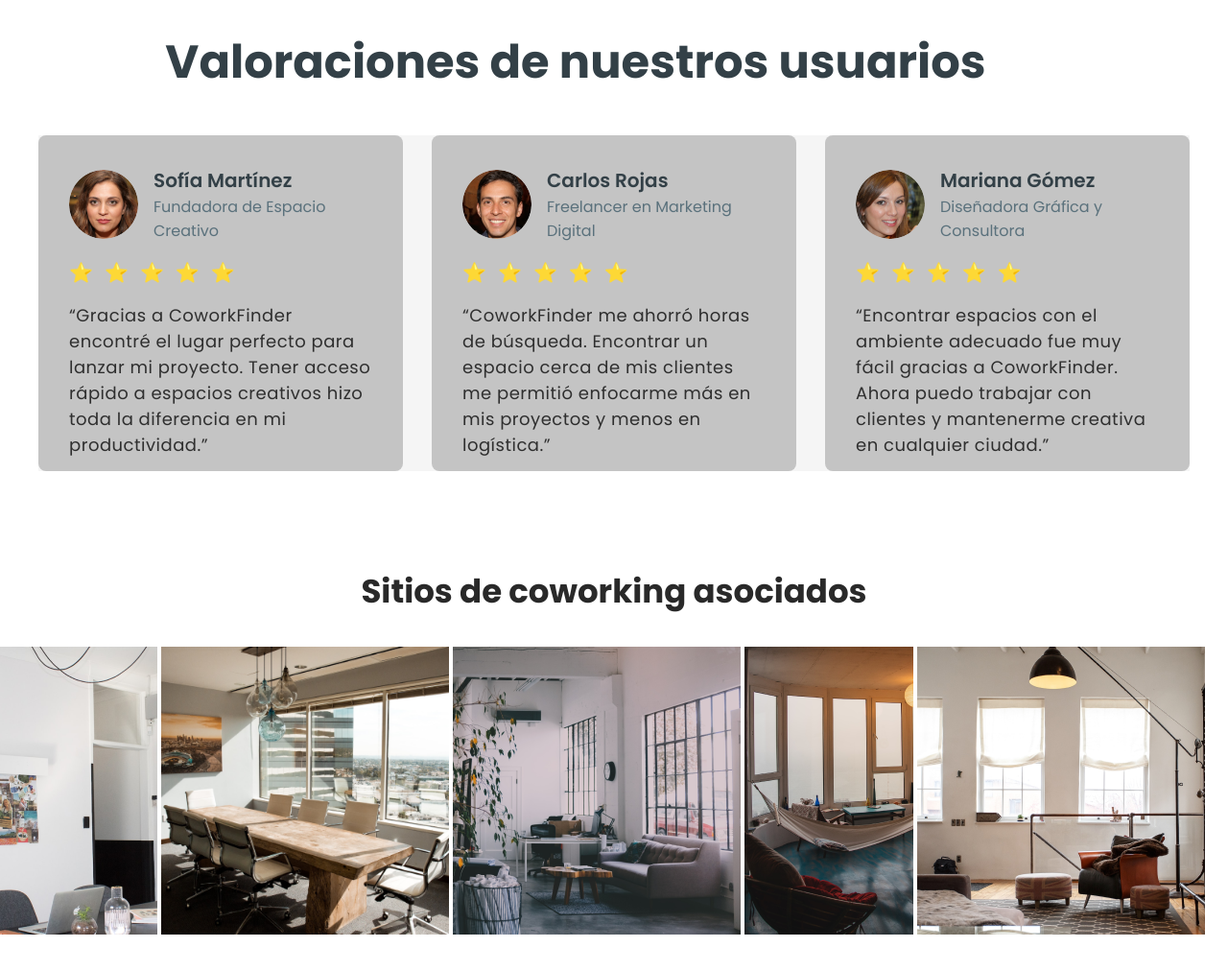
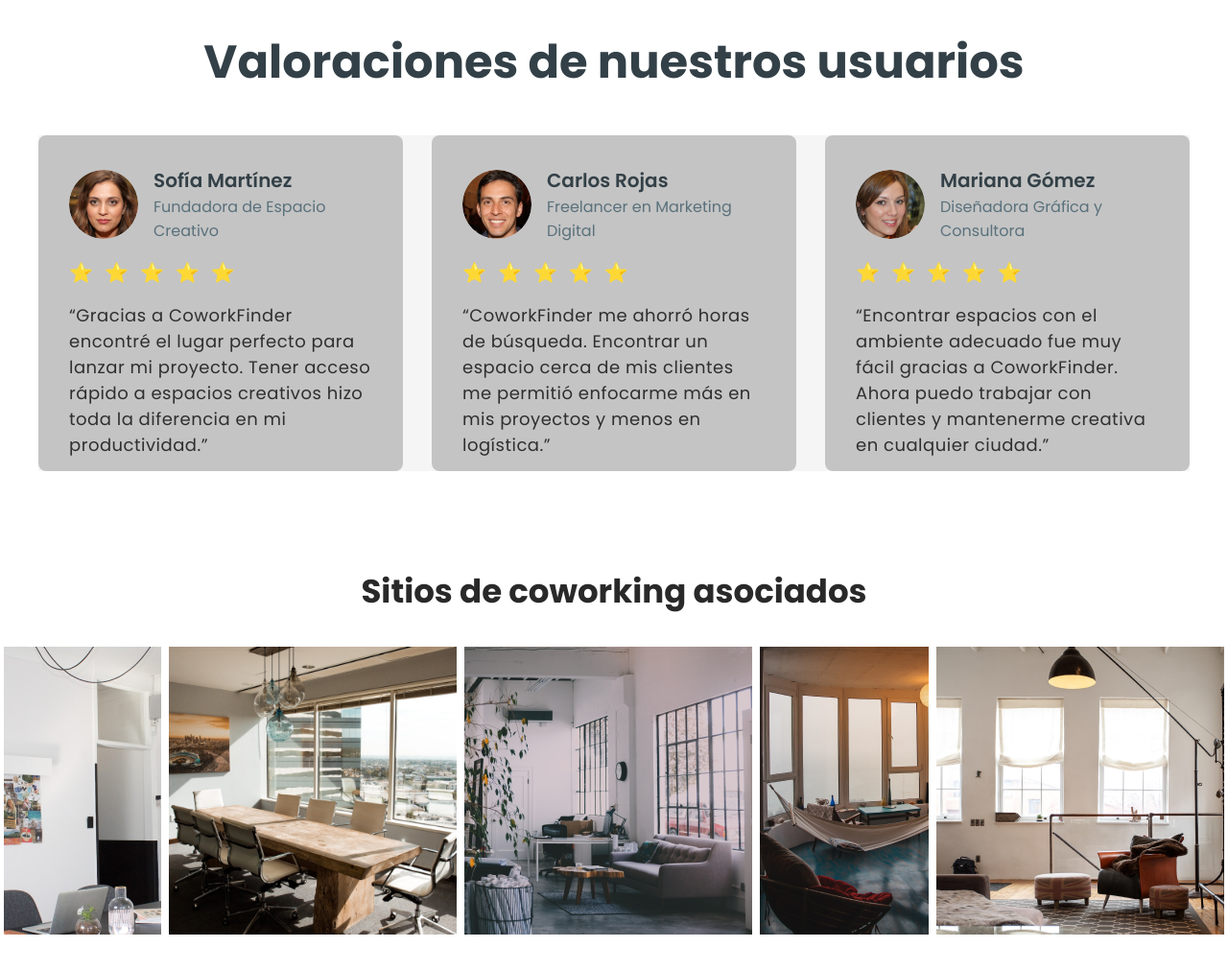
Before and after one commit to jesu1090p/CoworkFinder, a plain HTML site: page index.html in a window 1280 px wide. Shown: the part 2448-3460 px from the top of the page at 96% size. Drawn offline with nearby package versions, Linux system fonts and the light colour scheme.

Commit message:
minor adjustments on centering text

```diff
--- a/styles/galeria.css
+++ b/styles/galeria.css
@@ -2,7 +2,8 @@
     font-family: "Poppins", sans-serif;
     font-size: 34px;
     color: #292929;
-    text-align: center;
+    display: flex;
+    justify-content: center;
     font-weight: bold;
 }
 
@@ -12,5 +13,10 @@
 }
 
 .galeria {
+    display: flex;
+    justify-content: space-around;
+    max-width: 1440px;
     padding-bottom: 120px;
+    align-items: center;
+    margin: 0 auto;
 }
--- a/styles/valoraciones.css
+++ b/styles/valoraciones.css
@@ -6,10 +6,8 @@
     color: #334047;
     font-size: 2rem;
     display: flex;
+    justify-content: center;
     padding-bottom: 40px;
-    flex-wrap: row;
-    width: 1200px;
-    justify-content: center;
 }
 
 /* Container for the cards */
```
